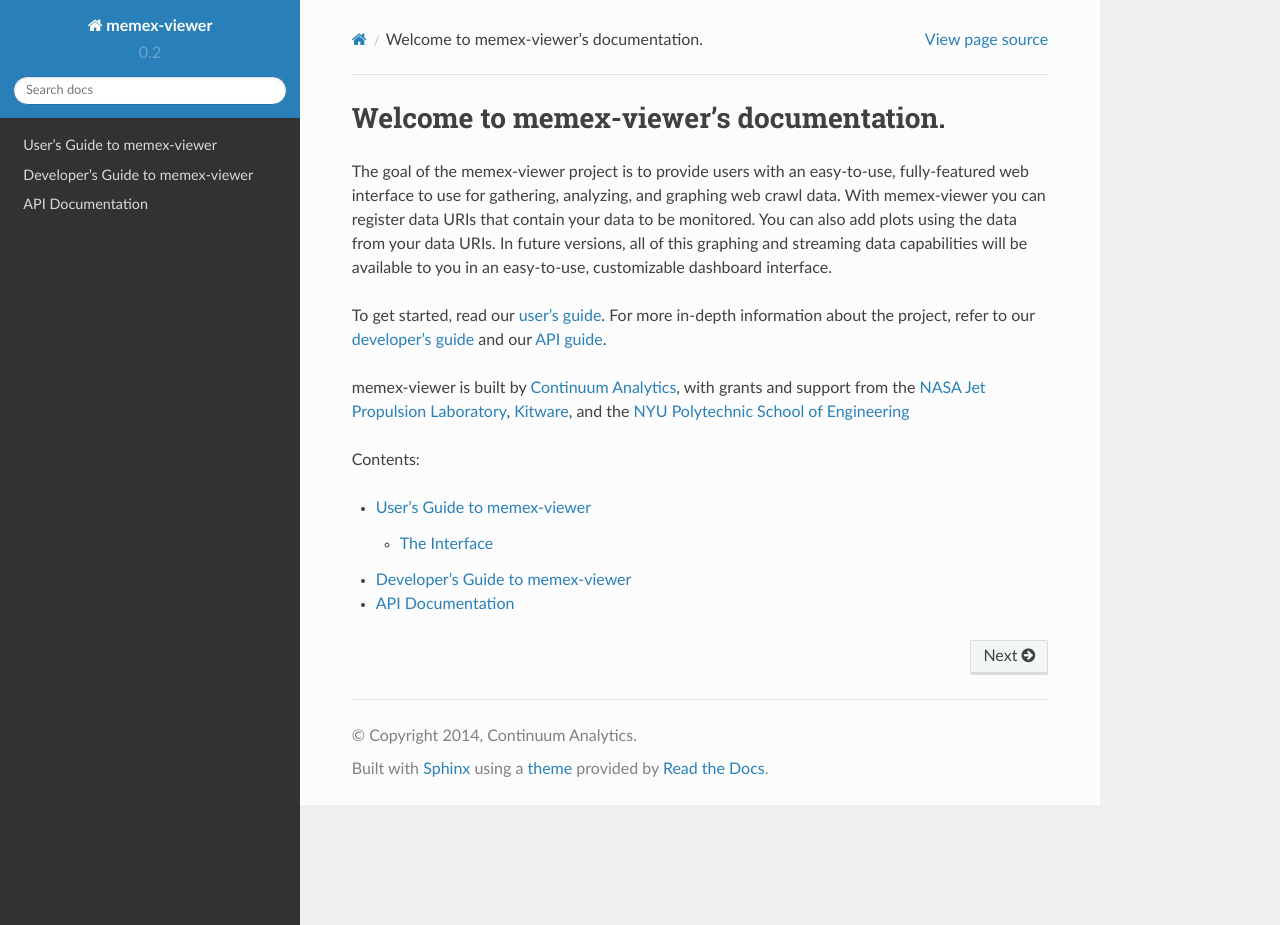
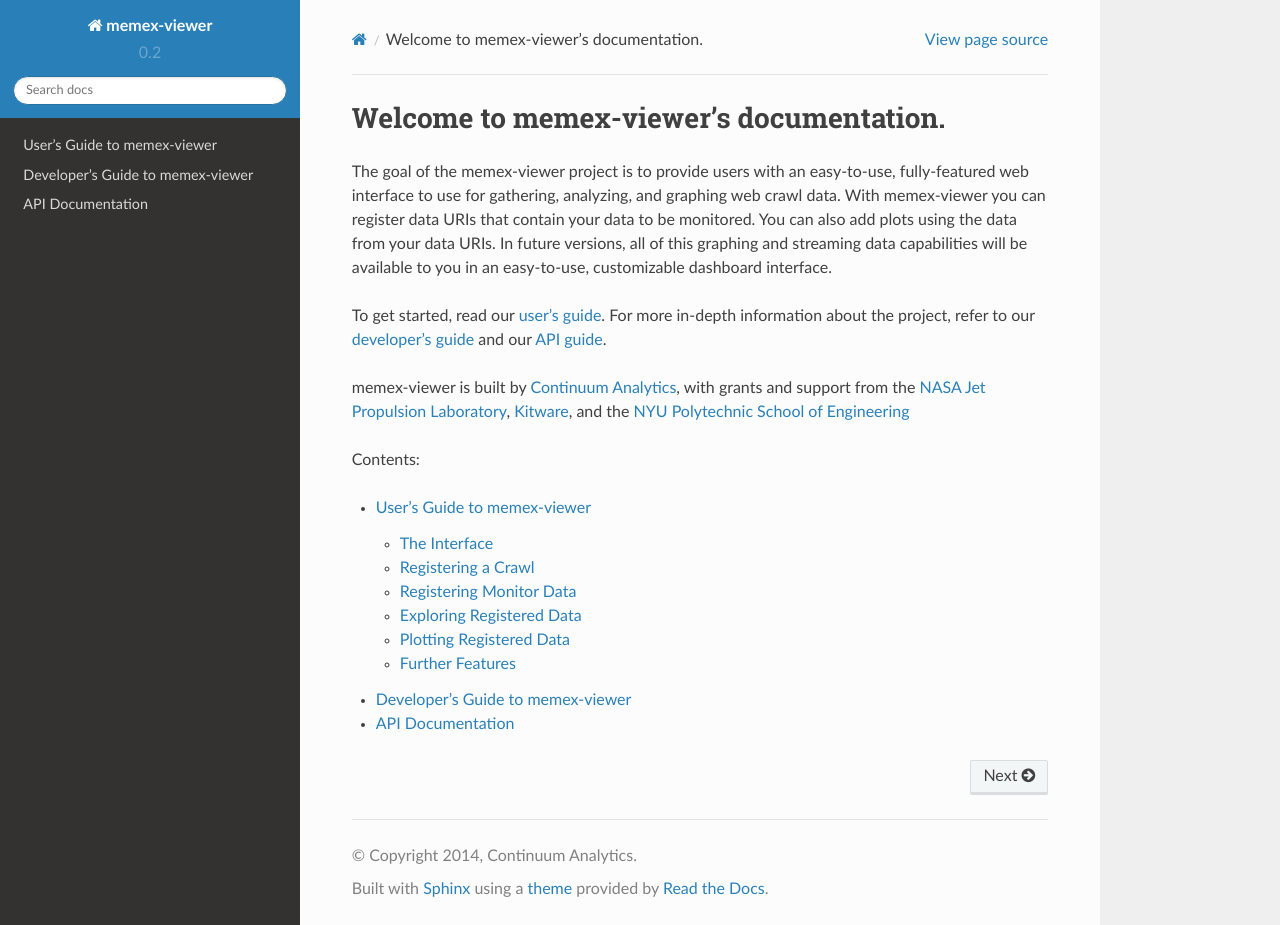
Before and after one commit to nasa-jpl-memex/memex-explorer, a Sphinx documentation site: the page built from docs/source/index.rst, in a window 1280 px wide and 925 px high. Built offline with Sphinx 7.4.7 and the Read the Docs theme 2.0.0, drawn with Linux system fonts in a browser that asks for light colours; some of the changed lines change nothing that is shown.

Commit message:
First draft of user guide.

```diff
--- a/docs/source/user_guide.rst
+++ b/docs/source/user_guide.rst
@@ -1,9 +1,58 @@
 User's Guide to memex-viewer
 ----------------------------
 
-*NOTE: memex-viewer is still being developed, and features are still being added. Do not expect the current product to reflect the final one.*
+*NOTE: memex-viewer is still in development, and features are still being added. Do not expect the current product to reflect the final one.*
 
 The Interface
 =============
 
+This is the memex-viewer interface. It is designed to be clean, straightforward, and easy-to-use.
+
 .. image:: _static/img/homepage-view.png
+
+Registering a Crawl
+===================
+
+To register a crawl, simply click the '+' button on the sidebar. This will take you to the crawl registration page, where you will provide the name and description for the crawl that you are regestering.
+
+.. image:: _static/img/add-crawl.png
+
+Assuming you have named your crawl 'crawl2', it will now show up on the sidebar, and you can begin to add plots and data sources for your crawl by clicking the link in the sidebar.
+
+.. image:: _static/img/sidebar-crawl2.png
+
+Registering Monitor Data
+========================
+
+The next step in using memex-viewer is to register a data source for analysis. This data source must be in the form of a URI, or `Uniform Resource Identifier <http://en.wikipedia.org/wiki/Uniform_resource_identifier>`_. This tells memex-viewer where to look for your dataset, and it will register the location in a database for continued use. First, you should see the following menu when you have registered your crawl:
+
+.. image:: _static/img/crawl-register-success.png
+
+Next, click the 'Add Monitor Data' button to add a data source to your crawl. The menu looks similar to the add crawl menu, but with the added 'Data URI' field. At the moment, the data URI must a link to somewhere on your computer. You can provide an absolute path (if it is not in the memex-viewer folder) or a relative path (if it is in the memex-viewer folder).
+
+.. image:: _static/img/register-monitor-data.png
+
+Exploring Registered Data
+=========================
+
+After going to the homepage of your new crawl, you should see a few menu items. There is the crawl data information, alone with buttons for adding more data, adding plots, aswell as deleting or editing the crawl.
+
+.. image:: _static/img/crawl_dash.png
+
+To explore the data, simply click on the link to the data, and then click 'Explore'. This will tell you about the shape of the data, as well as the first few items of the dataset.
+
+.. image:: _static/img/data-explorer.png
+
+Plotting Registered Data
+========================
+
+In the future, you will be able to automatically generate plots for your data using ContinuumIO's plotting system, `Bokeh <http://bokeh.pydata.org/>`_ As of now, we have a sample of some datasets of web crawls that have been graphed and integrated into memex-viewer. This interface will look something like this:
+
+.. image:: _static/img/plot-view.png
+
+and is accessable by clicking the relevant plot link in the crawl dashboard.
+
+Further Features
+================
+
+In addition to automatic plotting, in the future we will be adding capabilities for custom dashboards that can contain streaming data and animated graphs.
```
